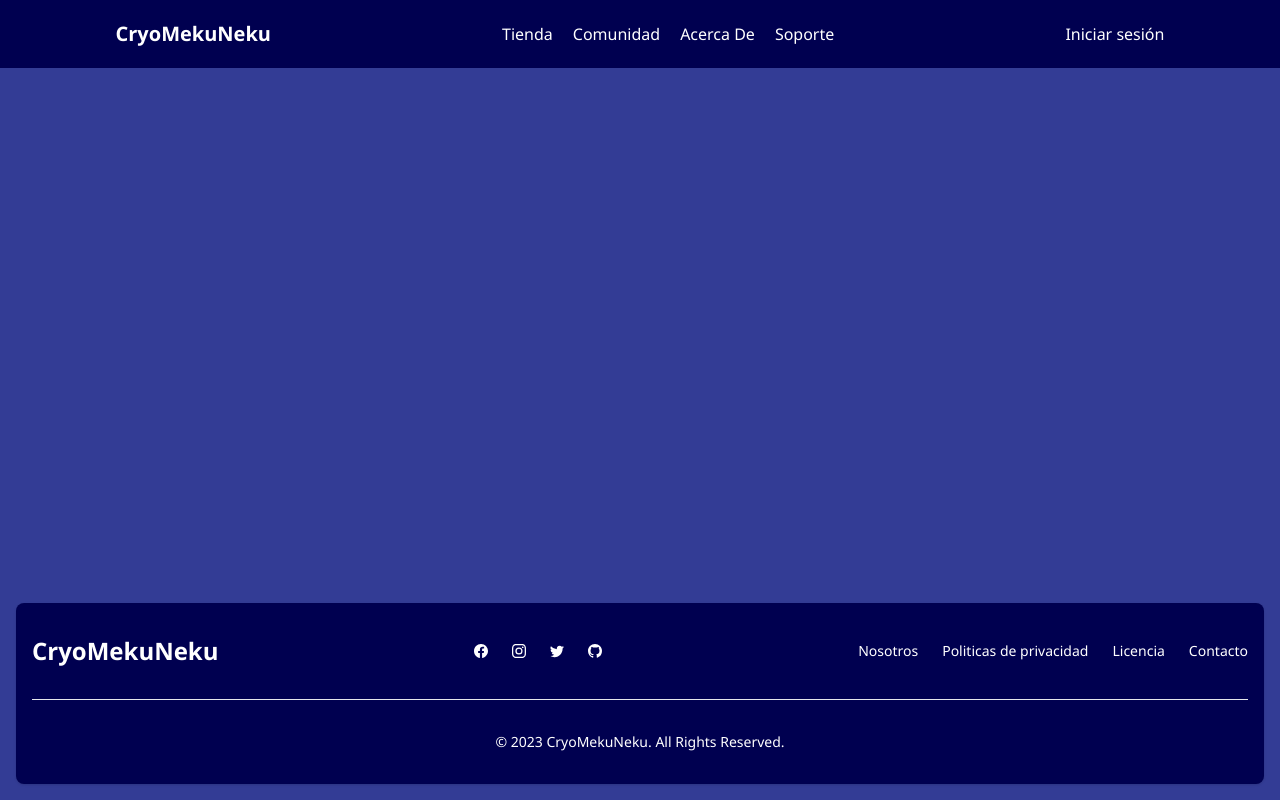
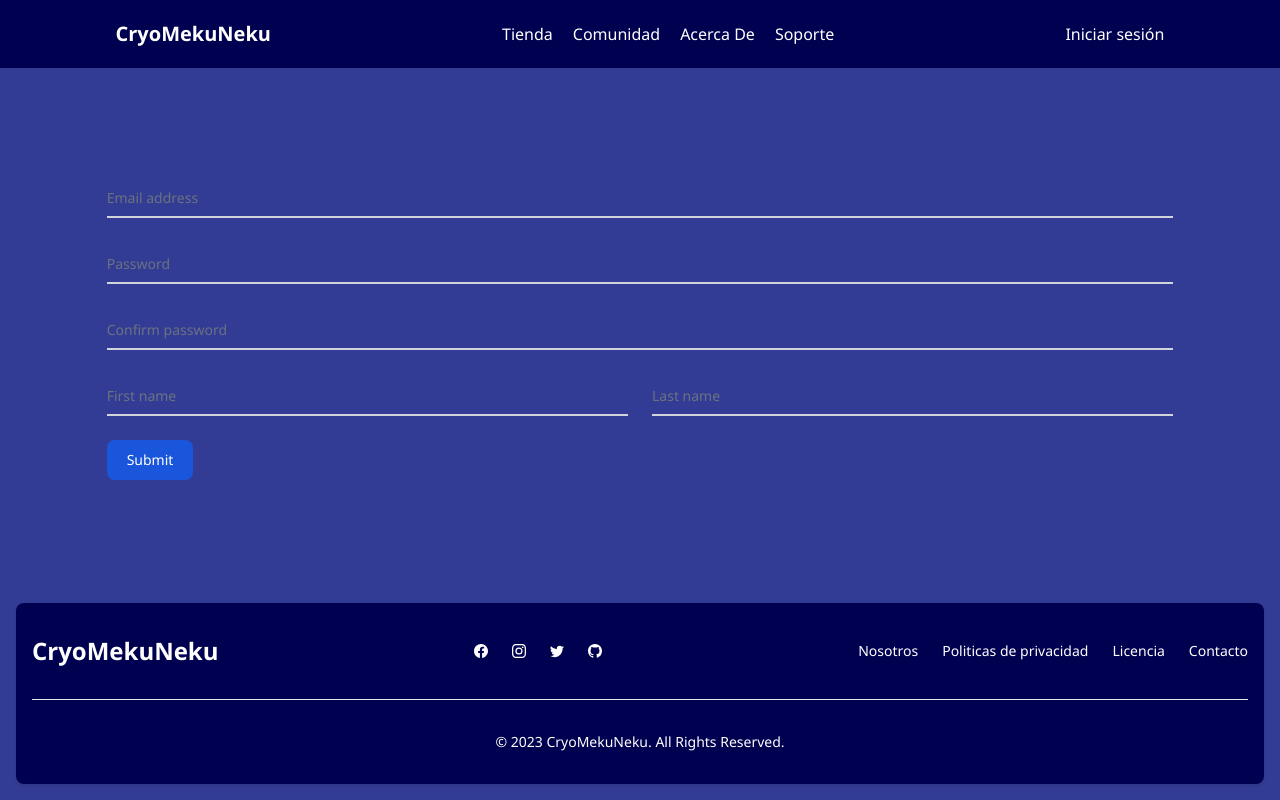
Before and after one commit to Dp100131/CryoMekuNeku, a React (Create React App) app: page /CreateAnAccount in a window 1280 px wide. Built offline with nearby package versions, Linux system fonts and the light colour scheme; the HTML template or start-up script is replaced by a standard one.

Commit message:
PROVIDERS

```diff
--- a/package.json
+++ b/package.json
@@ -7,6 +7,8 @@
     "@testing-library/jest-dom": "^5.17.0",
     "@testing-library/react": "^13.4.0",
     "@testing-library/user-event": "^13.5.0",
+    "flowbite": "^2.0.0",
+    "flowbite-react": "^0.6.4",
     "react": "^18.2.0",
     "react-dom": "^18.2.0",
     "react-icons": "^4.11.0",
--- a/src/App.js
+++ b/src/App.js
@@ -1,11 +1,15 @@
 import { Header } from './Components/Header';
 import { Footer } from './Components/Footer';
+
 import { HomePage } from './Pages/HomePage';
 import { DetailPage } from './Pages/DetailPage';
 import { LogInPage } from './Pages/LogInPage';
 import { ProfilePage } from './Pages/ProfilePage';
+import { CreateProfilePage } from './Pages/CreateProfilePage';
+
 import {BrowserRouter, Routes, Route} from 'react-router-dom'
 import { AuthProvider } from './Provider/Auth';
+import { UsersProvider } from './Provider/Users';
 import { AuthRoute } from './Provider/Auth';
 
 function App() {
@@ -13,7 +17,8 @@
     <BrowserRouter>
         <div className="min-h-screen flex flex-col">
           <Header></Header>
-          <div className="flex-1">
+          <div className="flex-1 flex items-center justify-center">
+            <UsersProvider>
               <AuthProvider>
                 <Routes>
                   <Route path='/' element={ <HomePage/>}/>
@@ -21,11 +26,13 @@
                     <DetailPage/>
                   </AuthRoute>}/>
                   <Route path='/LogIn' element={ <LogInPage/>}/>
+                  <Route path='/CreateAnAccount' element={ <CreateProfilePage/>}/>
                   <Route path='/profile' element={ <AuthRoute>
                     <ProfilePage/>
                   </AuthRoute>}/>
                 </Routes>
               </AuthProvider>
+            </UsersProvider>
           </div>
           <Footer></Footer>
         </div>
--- /dev/null
+++ b/src/Pages/CreateProfilePage/index.css
@@ -0,0 +1,3 @@
+.font-family-CPP{
+    font-family: 'Segoe UI', Tahoma, Geneva, Verdana, sans-serif;
+}
--- /dev/null
+++ b/src/Pages/CreateProfilePage/index.js
@@ -0,0 +1,84 @@
+import React, {useState} from "react";
+import "./index.css";
+import { useUsers } from "../../Provider/Users";
+
+export function CreateProfilePage(){
+
+    const users = useUsers();
+
+    // Inputs States
+    const [emailValue, setEmailValue] = useState('');
+
+    const [passwordValue, setPasswordValue] = useState('');
+
+    const [nameValue, setNameValue] = useState('');
+
+    const [lastNameValue, setLastNameValue] = useState('');
+
+    //onChanges
+    const handleEmailChange = (event) => {
+        setEmailValue(event.target.value);
+    };
+    const handlePasswordChange = (event) => {
+        setPasswordValue(event.target.value);
+    };
+    const handleNameChange = (event) => {
+        setNameValue(event.target.value);
+    };
+    const handleLastNameChange = (event) => {
+        setLastNameValue(event.target.value);
+    };
+
+    const onSubmit = () => {
+        if((emailValue) && (passwordValue) && (nameValue) && (lastNameValue)){
+            users.addUser({
+                email: emailValue,
+                password: passwordValue,
+                name: nameValue,
+                lastName: lastNameValue
+            })
+        }
+    }
+
+    return (
+        <>
+            <form className="w-5/6 h-5/6 font-family-CPP">
+                <div className="relative z-0 w-full mb-6 group">
+                    <input
+                    value={emailValue}
+                    onChange={handleEmailChange}
+                    type="email" name="floating_email" id="floating_email" className="block py-2.5 px-0 w-full text-sm text-white bg-transparent border-0 border-b-2 border-gray-300 appearance-none dark:text-white dark:border-gray-600 dark:focus:border-blue-500 focus:outline-none focus:ring-0 focus:border-blue-600 peer" placeholder=" " required />
+                    <label for="floating_email" className="peer-focus:font-medium absolute text-sm text-gray-500 dark:text-gray-400 duration-300 transform -translate-y-6 scale-75 top-3 -z-10 origin-[0] peer-focus:left-0 peer-focus:text-blue-600 peer-focus:dark:text-blue-500 peer-placeholder-shown:scale-100 peer-placeholder-shown:translate-y-0 peer-focus:scale-75 peer-focus:-translate-y-6">Email address</label>
+                </div>
+                <div className="relative z-0 w-full mb-6 group">
+                    <input
+                    value={passwordValue}
+                    onChange={handlePasswordChange}
+                    type="password" name="floating_password" id="floating_password" className="block py-2.5 px-0 w-full text-sm text-white bg-transparent border-0 border-b-2 border-gray-300 appearance-none dark:text-white dark:border-gray-600 dark:focus:border-blue-500 focus:outline-none focus:ring-0 focus:border-blue-600 peer" placeholder=" " required />
+                    <label for="floating_password" className="peer-focus:font-medium absolute text-sm text-gray-500 dark:text-gray-400 duration-300 transform -translate-y-6 scale-75 top-3 -z-10 origin-[0] peer-focus:left-0 peer-focus:text-blue-600 peer-focus:dark:text-blue-500 peer-placeholder-shown:scale-100 peer-placeholder-shown:translate-y-0 peer-focus:scale-75 peer-focus:-translate-y-6">Password</label>
+                </div>
+                <div className="relative z-0 w-full mb-6 group">
+                    <input type="password" name="repeat_password" id="floating_repeat_password" className="block py-2.5 px-0 w-full text-sm text-white bg-transparent border-0 border-b-2 border-gray-300 appearance-none dark:text-white dark:border-gray-600 dark:focus:border-blue-500 focus:outline-none focus:ring-0 focus:border-blue-600 peer" placeholder=" " required />
+                    <label for="floating_repeat_password" className="peer-focus:font-medium absolute text-sm text-gray-500 dark:text-gray-400 duration-300 transform -translate-y-6 scale-75 top-3 -z-10 origin-[0] peer-focus:left-0 peer-focus:text-blue-600 peer-focus:dark:text-blue-500 peer-placeholder-shown:scale-100 peer-placeholder-shown:translate-y-0 peer-focus:scale-75 peer-focus:-translate-y-6">Confirm password</label>
+                </div>
+                <div className="grid md:grid-cols-2 md:gap-6">
+                    <div className="relative z-0 w-full mb-6 group">
+                        <input
+                        value={nameValue}
+                        onChange={handleNameChange}
+                        type="text" name="floating_first_name" id="floating_first_name" className="block py-2.5 px-0 w-full text-sm text-white bg-transparent border-0 border-b-2 border-gray-300 appearance-none dark:text-white dark:border-gray-600 dark:focus:border-blue-500 focus:outline-none focus:ring-0 focus:border-blue-600 peer" placeholder=" " required />
+                        <label for="floating_first_name" className="peer-focus:font-medium absolute text-sm text-gray-500 dark:text-gray-400 duration-300 transform -translate-y-6 scale-75 top-3 -z-10 origin-[0] peer-focus:left-0 peer-focus:text-blue-600 peer-focus:dark:text-blue-500 peer-placeholder-shown:scale-100 peer-placeholder-shown:translate-y-0 peer-focus:scale-75 peer-focus:-translate-y-6">First name</label>
+                    </div>
+                    <div className="relative z-0 w-full mb-6 group">
+                        <input
+                        value={lastNameValue}
+                        onChange={handleLastNameChange}
+                        type="text" name="floating_last_name" id="floating_last_name" className="block py-2.5 px-0 w-full text-sm text-white bg-transparent border-0 border-b-2 border-gray-300 appearance-none dark:text-white dark:border-gray-600 dark:focus:border-blue-500 focus:outline-none focus:ring-0 focus:border-blue-600 peer" placeholder=" " required />
+                        <label for="floating_last_name" className="peer-focus:font-medium absolute text-sm text-gray-500 dark:text-gray-400 duration-300 transform -translate-y-6 scale-75 top-3 -z-10 origin-[0] peer-focus:left-0 peer-focus:text-blue-600 peer-focus:dark:text-blue-500 peer-placeholder-shown:scale-100 peer-placeholder-shown:translate-y-0 peer-focus:scale-75 peer-focus:-translate-y-6">Last name</label>
+                    </div>
+                </div>
+                <button onClick={onSubmit} className="text-white bg-blue-700 hover:bg-blue-800 focus:ring-4 focus:outline-none focus:ring-blue-300 font-medium rounded-lg text-sm w-full sm:w-auto px-5 py-2.5 text-center dark:bg-blue-600 dark:hover:bg-blue-700 dark:focus:ring-blue-800">Submit</button>
+            </form>
+        </>
+    )
+}
--- a/src/Pages/LogInPage/index.js
+++ b/src/Pages/LogInPage/index.js
@@ -1,5 +1,6 @@
 import React from "react";
 import "./index.css";
+import { Link } from "react-router-dom";
 
 export function LogInPage(){
     return (
@@ -65,9 +66,10 @@
             </form>
 
             <p className="mt-10 text-center text-sm text-gray-500">
-                <a href="#" className="font-semibold font-family-LogIn leading-6 text-white hover:text-indigo-500">
-                Registrarse
-                </a>
+                <Link
+                    className="font-semibold font-family-LogIn leading-6 text-white hover:text-indigo-500"
+                    to={"/CreateAnAccount"}
+                >Registrarse</Link>
             </p>
             </div>
         </div>
--- a/src/Provider/LocalStorage/index.js
+++ b/src/Provider/LocalStorage/index.js
@@ -2,11 +2,13 @@
 
 function useLocalStorage(itemName, initialValue) {
 
-    const [error, setError] = React.useState(false);
+    const [error, setError] = useState(false);
 
-    const [loading, setLoading] = React.useState(true);
+    const [loading, setLoading] = useState(true);
 
-    const [item, setItem] = React.useState(initialValue);
+    const [item, setItem] = useState(initialValue);
+
+    useEffect(() => {
 
         try {
 
@@ -30,6 +32,8 @@
 
         }
 
+    }, [])
+
     const saveItem = (newItem) => {
         try {
             localStorage.setItem(itemName, JSON.stringify(newItem))
--- /dev/null
+++ b/src/Provider/Users/index.js
@@ -0,0 +1,57 @@
+import React from "react";
+import { useLocalStorage } from "../LocalStorage";
+
+const UsersContext = React.createContext();
+
+function UsersProvider(props) {
+
+    const children = props.children;
+
+    const {
+        item: users,
+        saveItem: saveUsers,
+        loading,
+        error
+      } = useLocalStorage('USERS_V1', []);
+
+    const addUser = (user) => {
+
+        const newUsers = [...users]
+
+        newUsers.push({
+            email: user.email,
+            password: user.password,
+            name: user.name,
+            lastName: user.lastName
+        })
+        saveUsers(newUsers);
+
+    }
+
+    return (
+        <UsersContext.Provider value={{
+            users,
+            saveUsers,
+            loading,
+            error,
+            addUser
+        }}>
+            {children}
+        </UsersContext.Provider>
+    );
+
+}
+
+function useUsers() {
+
+    const users = React.useContext(UsersContext);
+
+    return users;
+
+}
+export {
+
+    UsersProvider,
+    useUsers
+
+};
--- a/tailwind.config.js
+++ b/tailwind.config.js
@@ -2,6 +2,7 @@
 module.exports = {
   content: [
     "./src/**/*.{js,jsx,ts,tsx}",
+    'node_modules/flowbite-react/**/*.{js,jsx,ts,tsx}'
   ],
   theme: {
     backgroundColor: theme => ({
@@ -14,5 +15,7 @@
     }),
     extend: {},
   },
-  plugins: [],
+  plugins: [
+    require('flowbite/plugin')
+  ]
 }
```
Also changed, not shown: src/Provider/Auth/index.js (+14 -4 lines), 2 other files (tests, documents, lock files or other folders). Lines whose indentation alone changed are shown as unchanged.
